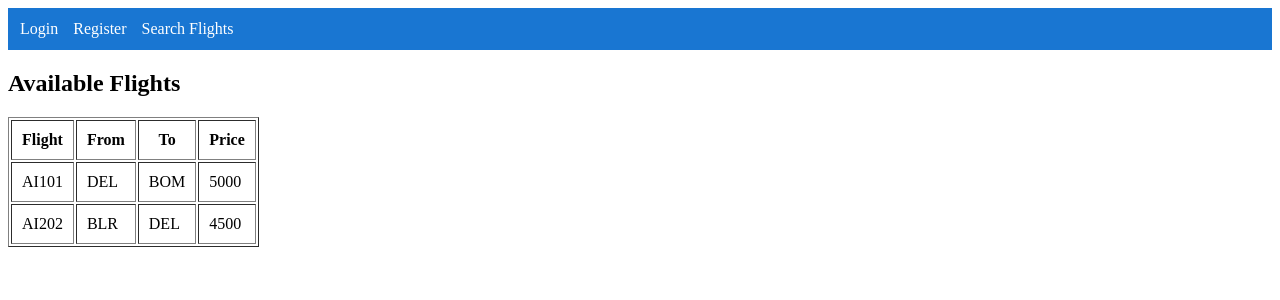
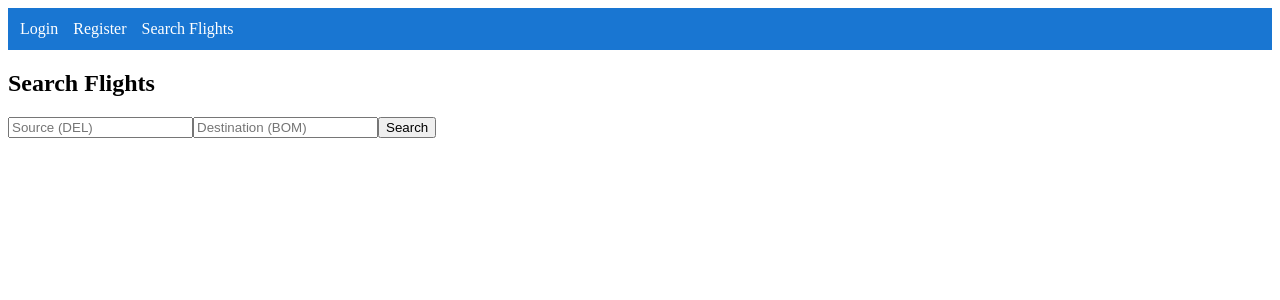
Before and after one commit to ishiiii10/FlightBooking_Frontend, an Angular app in the folder flight-booking-frontend/: page /search-flights in a window 1280 px wide. Shown: the top 300 px of the page. Built offline with nearby package versions, Linux system fonts and the light colour scheme.

Commit message:
info update ikn search flight service

```diff
--- a/flight-booking-frontend/src/app/auth/login/login.component.html
+++ b/flight-booking-frontend/src/app/auth/login/login.component.html
@@ -1,7 +1,14 @@
 <h2>Login</h2>
 
 <form [formGroup]="loginForm" (ngSubmit)="onSubmit()">
+
   <input formControlName="email" placeholder="Email" />
   <input type="password" formControlName="password" placeholder="Password" />
+
   <button type="submit">Login</button>
+
+  <p *ngIf="errorMessage" style="color: red;">
+    {{ errorMessage }}
+  </p>
+
 </form>
--- a/flight-booking-frontend/src/app/flights/search-flights/search-flights.component.html
+++ b/flight-booking-frontend/src/app/flights/search-flights/search-flights.component.html
@@ -1,6 +1,12 @@
-<h2>Available Flights</h2>
+<h2>Search Flights</h2>
 
-<table border="1" cellpadding="10">
+<form [formGroup]="searchForm" (ngSubmit)="searchFlights()">
+  <input formControlName="source" placeholder="Source (DEL)" />
+  <input formControlName="destination" placeholder="Destination (BOM)" />
+  <button type="submit">Search</button>
+</form>
+
+<table *ngIf="flights.length" border="1" cellpadding="10">
   <tr>
     <th>Flight</th>
     <th>From</th>
--- a/flight-booking-frontend/src/app/flights/search-flights/search-flights.component.ts
+++ b/flight-booking-frontend/src/app/flights/search-flights/search-flights.component.ts
@@ -1,15 +1,36 @@
 import { Component } from '@angular/core';
 import { CommonModule } from '@angular/common';
+import { ReactiveFormsModule, FormBuilder } from '@angular/forms';
 
 @Component({
   selector: 'app-search-flights',
   standalone: true,
-  imports: [CommonModule],
+  imports: [CommonModule, ReactiveFormsModule],
   templateUrl: './search-flights.component.html'
 })
 export class SearchFlightsComponent {
-  flights = [
+
+  searchForm;
+  flights: any[] = [];
+  allFlights = [
     { flightNumber: 'AI101', source: 'DEL', destination: 'BOM', price: 5000 },
-    { flightNumber: 'AI202', source: 'BLR', destination: 'DEL', price: 4500 }
+    { flightNumber: 'AI202', source: 'BLR', destination: 'DEL', price: 4500 },
+    { flightNumber: 'AI303', source: 'DEL', destination: 'BLR', price: 4800 }
   ];
+
+  constructor(private fb: FormBuilder) {
+    this.searchForm = this.fb.group({
+      source: [''],
+      destination: ['']
+    });
+  }
+
+  searchFlights() {
+    const { source, destination } = this.searchForm.value;
+
+    this.flights = this.allFlights.filter(f =>
+      (!source || f.source === source) &&
+      (!destination || f.destination === destination)
+    );
+  }
 }
```
